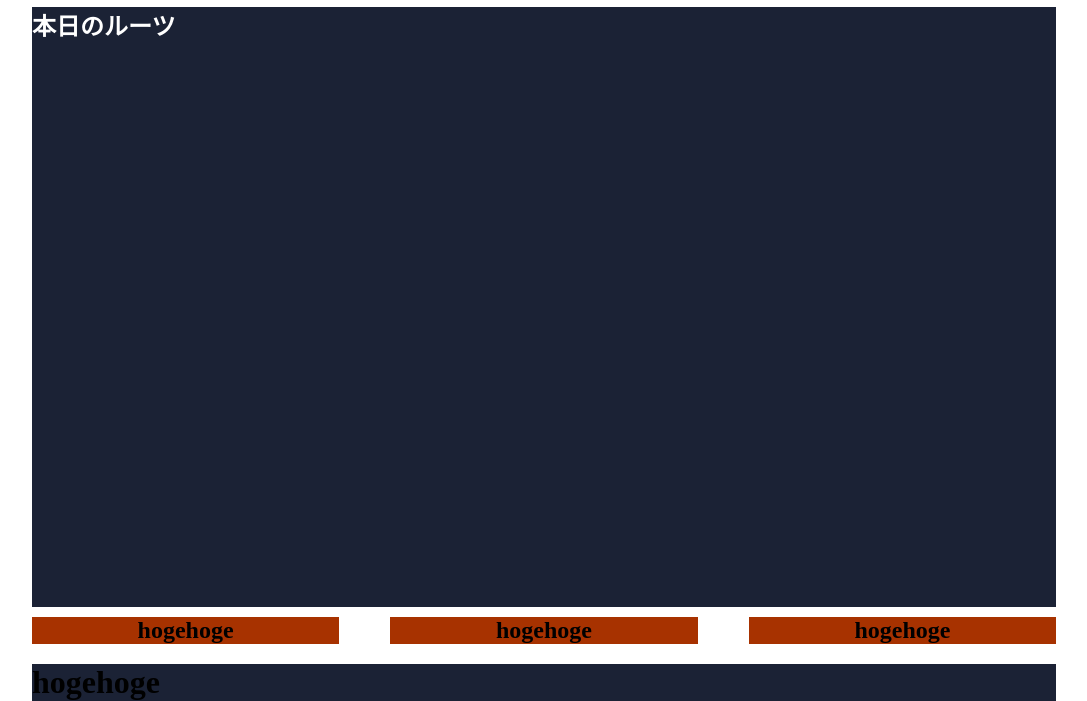
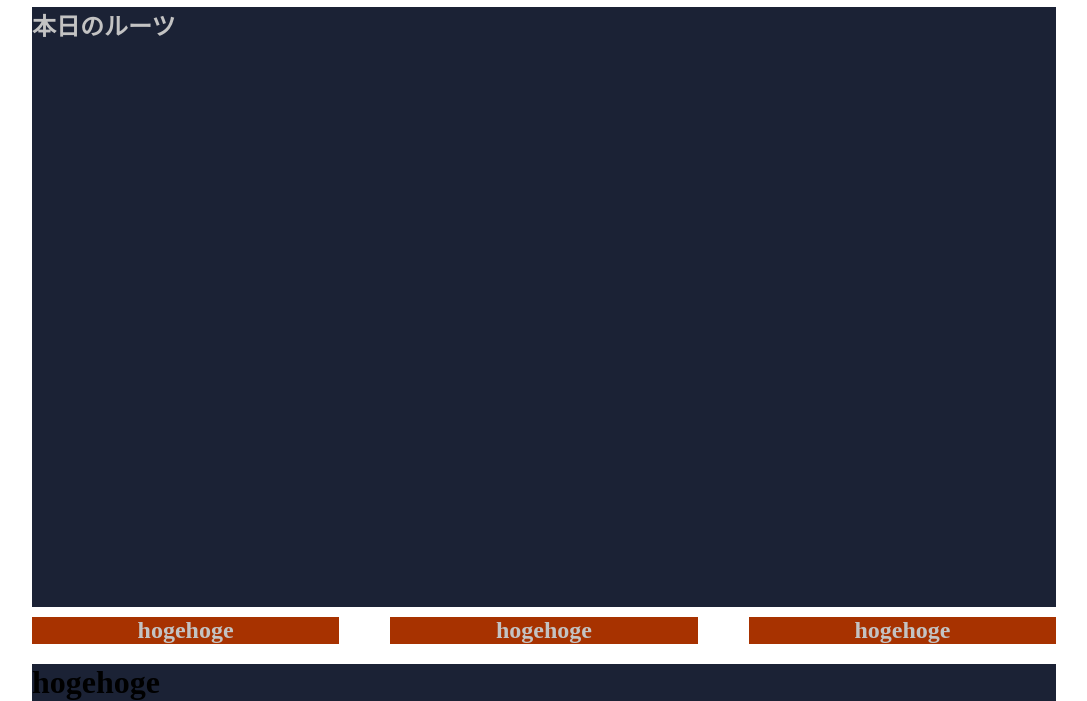
Before and after one commit to TakayukiMorijiri/projectRoots, a website: page index.html in a window 1280 px wide. Shown: the part 118-819 px from the top of the page, without its empty margins (96-1183 px from the left). Drawn offline with Linux system fonts and the light colour scheme.

Commit message:
add font color

```diff
--- a/css/main.css
+++ b/css/main.css
@@ -3,6 +3,9 @@
   padding: 0;
   box-sizing: border-box;
   /* font-family: '游ゴシック', 'Hiragino Kaku Gothic ProN', 'メイリオ', meiryo, 'Helvetica Neue', sans-serif; */
+}
+h2 {
+  color: #c3c3c3;
 }
 .header,
 .footer {
--- a/index.html
+++ b/index.html
@@ -13,7 +13,7 @@
     </div>
     <div class="main">
       <div class="container">
-        <h2 style="color: #fff;">本日のルーツ</h2>
+        <h2>本日のルーツ</h2>
       </div>
     </div>
     <div class="sub">
```
